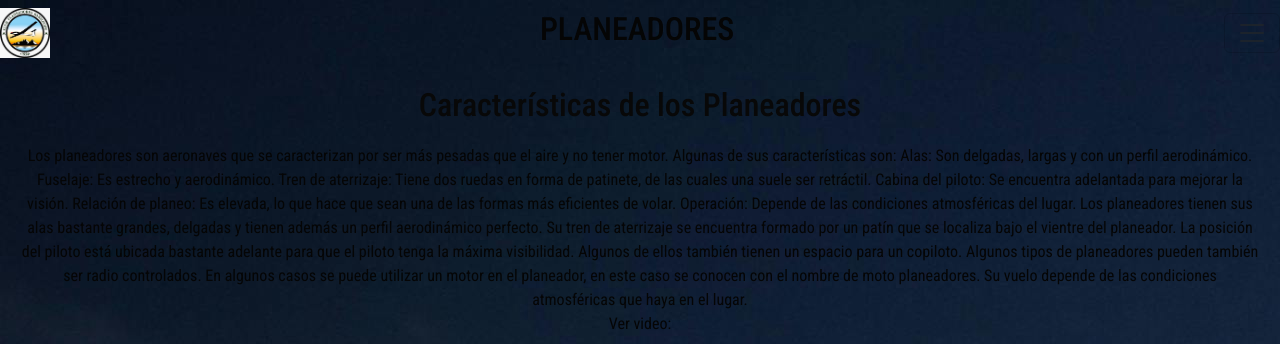
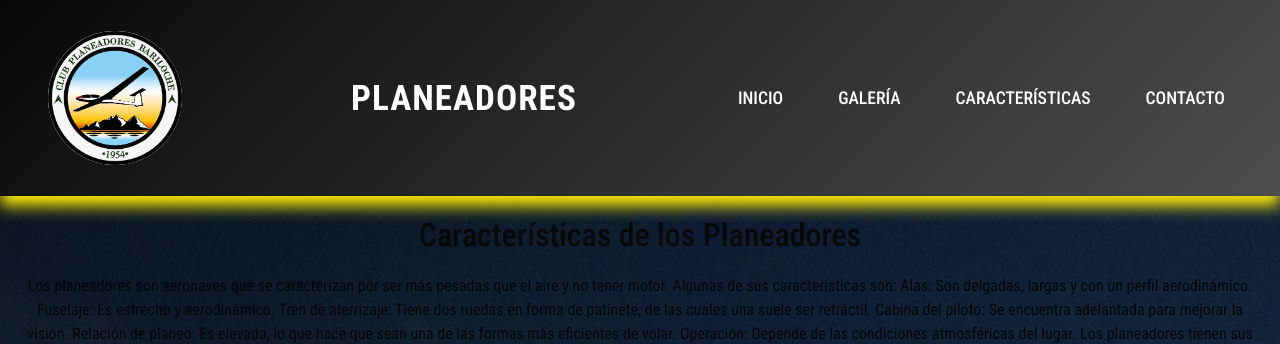
Before and after one commit to DFrank-coder/entregacoder, a website: page pages/caracteristicas.html in a window 1280 px wide. Shown: the top 344 px of the page. Drawn offline with nearby package versions, Linux system fonts and the light colour scheme.

Commit message:
Header y footer iguales

```diff
--- a/pages/caracteristicas.html
+++ b/pages/caracteristicas.html
@@ -15,26 +15,20 @@
 </head>
 
 <body>
-  <header class="header sticky-top">
+  <header class="header-sticky-top">
     <nav class="navbar">
-      <img src="../img/logoplaneador.jpg" alt="logo de planeador" width="50">
-      <div class="titulo">
-        <h2>PLANEADORES</h2>
-      </div>
-      <button class="navbar-toggler" type="button" data-bs-toggle="collapse" data-bs-target="#navbarNav"
-        aria-controls="navbarNav" aria-expanded="false" aria-label="Toggle navigation">
-        <span class="navbar-toggler-icon"></span>
-      </button>
-      <div class="collapse navbar-collapse" id="navbarNav">
-        <ul class="navbar-nav ms-auto">
-          <li class="nav-item"><a class="nav-link" href="../index.html">Inicio</a></li>
-          <li class="nav-item"><a class="nav-link" href="./planeadores.html">Galería</a></li>
-          <li class="nav-item"><a class="nav-link" href="#">Características</a></li>
-          <li class="nav-item"><a class="nav-link" href="./contacto.html">Contacto</a></li>
+        <img src="../img/logoplaneador.jpg" alt="Logo" class="logo">
+        <div class="titulo">
+            <h1>Planeadores</h1>
+        </div>
+        <ul class="ul">
+            <li class="li"><a href="../index.html">Inicio</a></li>
+            <li class="li"><a href="planeadores.html">Galería</a></li>
+            <li class="li"><a href="#">Características</a></li>
+            <li class="li"><a href="contacto.html">Contacto</a></li>
         </ul>
-      </div>
     </nav>
-  </header>
+</header>
 
   <main>
     <section class="aeronautica">
```
Also changed, not shown: pages/contacto.html (+11 -17 lines).
